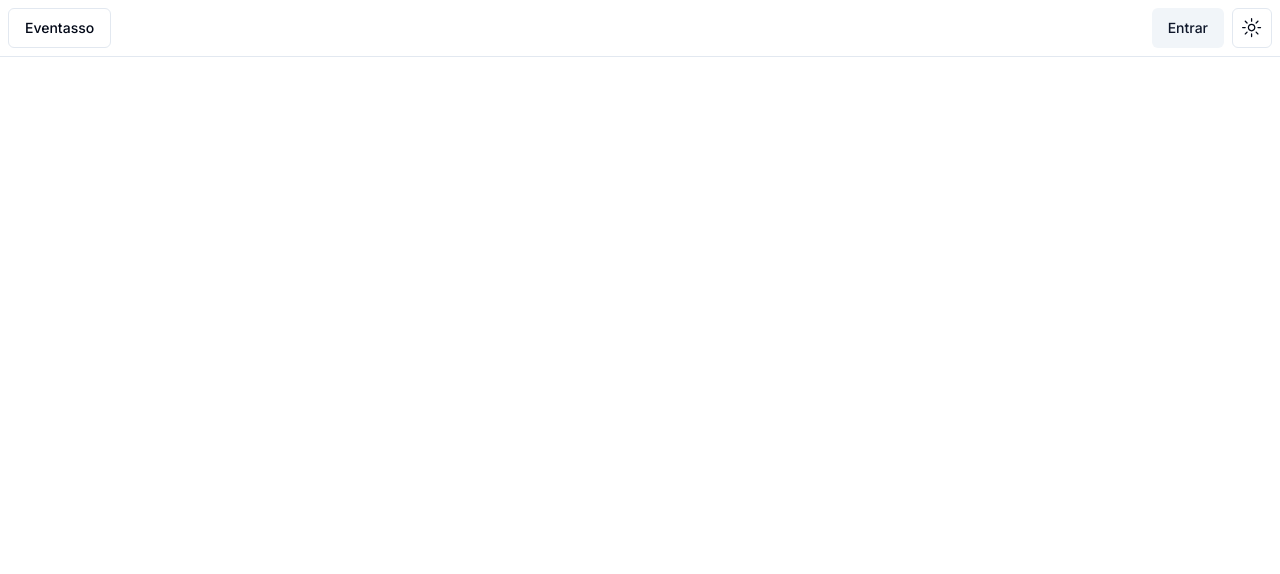
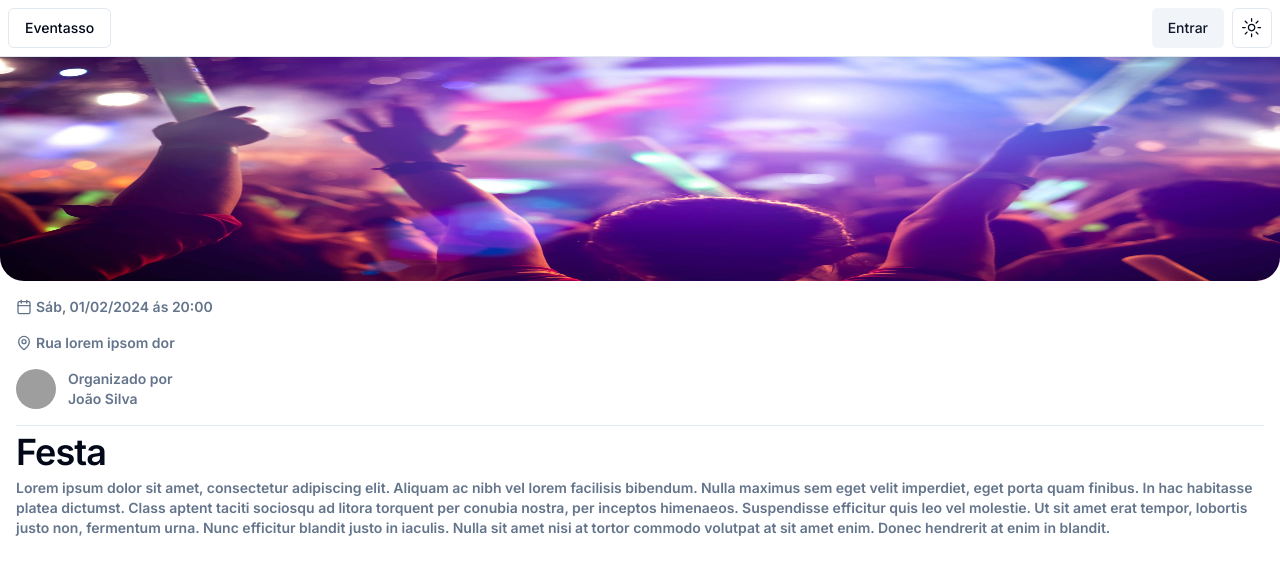
Before and after one commit to viniciuslourencof/eventasso-frontend, a Next.js app: page /event in a window 1280 px wide. Shown: the top 574 px of the page. Built offline with nearby package versions, Linux system fonts and the light colour scheme; grey boxes are pictures that could not be loaded.

Commit message:
alterado tela de evento, adicionado visualmente campo do organizador do evento

```diff
--- a/app/event/page.tsx
+++ b/app/event/page.tsx
@@ -2,11 +2,48 @@
 
 import React from 'react'
 import Header from '../../components/ui/header'
+import { MapPin, Calendar } from "lucide-react"
+import { Avatar, AvatarFallback, AvatarImage } from "@/components/ui/avatar"
+import { Separator } from "@/components/ui/separator"
 
 export default function page() {
   return (
     <>
-        <Header/>
+      <Header />
+      <img className="h-56 w-full rounded-b-3xl" src="festa.jpg" alt="" />
+
+      <div className='p-4 flex flex-col gap-2'>
+
+        <div className='flex flex-col gap-4'>
+          <div className='flex items-center gap-1'>
+            <Calendar className='h-4 w-4 text-muted-foreground'></Calendar>
+            <h2 className='text-sm font-semibold text-muted-foreground'>Sáb, 01/02/2024 ás 20:00</h2>
+          </div>
+          <div className='flex items-center gap-1'>
+            <MapPin className='h-4 w-4 text-muted-foreground'></MapPin>
+            <h2 className='text-sm font-semibold text-muted-foreground'>Rua lorem ipsom dor</h2>
+          </div>
+          <div className='flex items-center gap-3'>
+            <Avatar className='h-10 w-10'>
+              <AvatarImage src="https://github.com/shadcn.png" />
+              <AvatarFallback>CN</AvatarFallback>
+            </Avatar>
+            <span className='text-sm font-semibold text-muted-foreground'>
+              Organizado por <br></br>
+              João Silva
+            </span>
+          </div>
+        </div>
+        <Separator className='mt-2'></Separator>
+        <h1 className="text-4xl font-semibold leading-none tracking-tight">Festa</h1>
+        <p className='text-sm font-semibold text-muted-foreground'>
+          Lorem ipsum dolor sit amet, consectetur adipiscing elit. Aliquam ac nibh vel lorem facilisis bibendum. Nulla maximus sem eget velit imperdiet, eget porta quam finibus. In hac habitasse platea dictumst. Class aptent taciti sociosqu ad litora torquent per conubia nostra, per inceptos himenaeos. Suspendisse efficitur quis leo vel molestie. Ut sit amet erat tempor, lobortis justo non, fermentum urna. Nunc efficitur blandit justo in iaculis. Nulla sit amet nisi at tortor commodo volutpat at sit amet enim. Donec hendrerit at enim in blandit.
+        </p>
+      </div>
+
+
+
+
     </>
   )
 }
--- /dev/null
+++ b/components/ui/avatar.tsx
@@ -0,0 +1,50 @@
+"use client"
+
+import * as React from "react"
+import * as AvatarPrimitive from "@radix-ui/react-avatar"
+
+import { cn } from "@/lib/utils"
+
+const Avatar = React.forwardRef<
+  React.ElementRef<typeof AvatarPrimitive.Root>,
+  React.ComponentPropsWithoutRef<typeof AvatarPrimitive.Root>
+>(({ className, ...props }, ref) => (
+  <AvatarPrimitive.Root
+    ref={ref}
+    className={cn(
+      "relative flex h-10 w-10 shrink-0 overflow-hidden rounded-full",
+      className
+    )}
+    {...props}
+  />
+))
+Avatar.displayName = AvatarPrimitive.Root.displayName
+
+const AvatarImage = React.forwardRef<
+  React.ElementRef<typeof AvatarPrimitive.Image>,
+  React.ComponentPropsWithoutRef<typeof AvatarPrimitive.Image>
+>(({ className, ...props }, ref) => (
+  <AvatarPrimitive.Image
+    ref={ref}
+    className={cn("aspect-square h-full w-full", className)}
+    {...props}
+  />
+))
+AvatarImage.displayName = AvatarPrimitive.Image.displayName
+
+const AvatarFallback = React.forwardRef<
+  React.ElementRef<typeof AvatarPrimitive.Fallback>,
+  React.ComponentPropsWithoutRef<typeof AvatarPrimitive.Fallback>
+>(({ className, ...props }, ref) => (
+  <AvatarPrimitive.Fallback
+    ref={ref}
+    className={cn(
+      "flex h-full w-full items-center justify-center rounded-full bg-muted",
+      className
+    )}
+    {...props}
+  />
+))
+AvatarFallback.displayName = AvatarPrimitive.Fallback.displayName
+
+export { Avatar, AvatarImage, AvatarFallback }
--- a/components/ui/event-card.tsx
+++ b/components/ui/event-card.tsx
@@ -17,7 +17,9 @@ export default function eventCard() {
     return (
         <Card className="w-full">
             <CardHeader>
-                <img className="h-48 w-auto rounded-md" src="festa.jpg" alt="" />
+                <Link href="/event">
+                    <img className="h-48 w-full rounded-md" src="festa.jpg" alt=""></img>
+                </Link>
                 <CardTitle>
                     <Link href="/event">Festa</Link>
                 </CardTitle>
--- a/package.json
+++ b/package.json
@@ -9,6 +9,7 @@
     "lint": "next lint"
   },
   "dependencies": {
+    "@radix-ui/react-avatar": "^1.0.4",
     "@radix-ui/react-dropdown-menu": "^2.0.6",
     "@radix-ui/react-icons": "^1.3.0",
     "@radix-ui/react-label": "^2.0.2",
```
Also changed, not shown: 1 other file (tests, documents, lock files or other folders).
